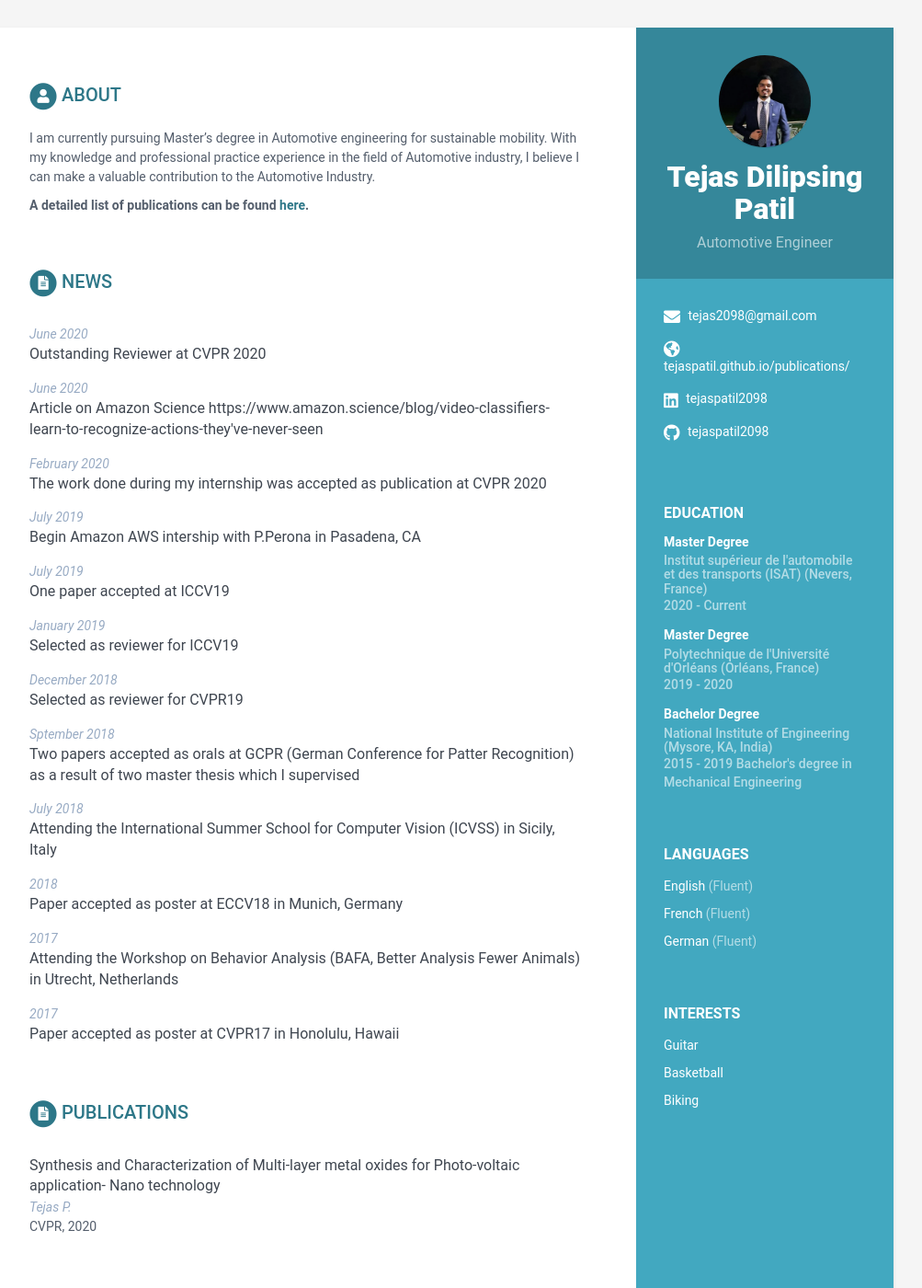
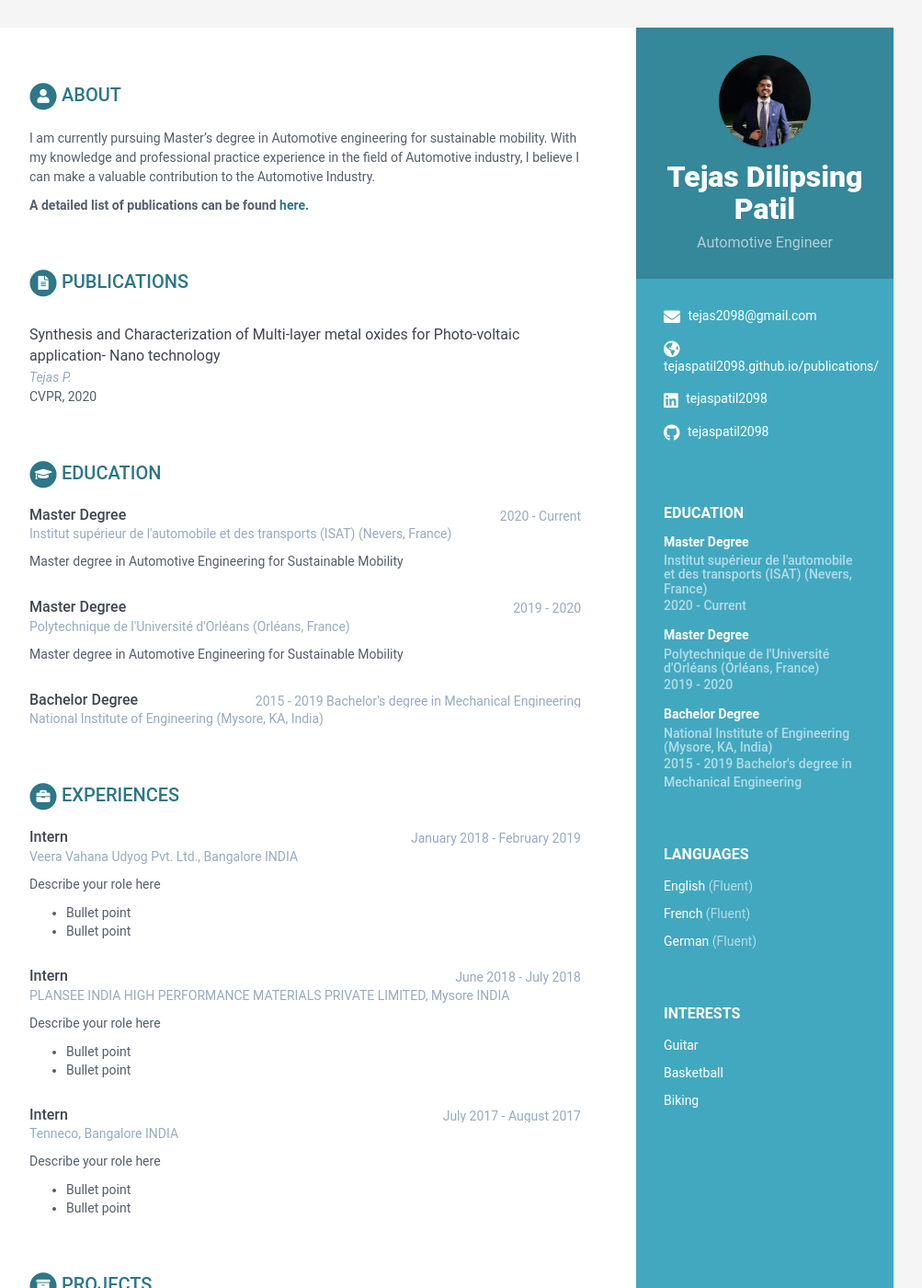
Before and after one commit to tejaspatil2098/tejaspatil2098.github.io, a Jekyll site: the page built from index.html, in a window 1280 px wide and 1400 px high. Shown: the whole window at 92% size, without its empty margins (168-1171 px from the left). Built offline with Jekyll 4.4.1, drawn with Linux system fonts in a browser that asks for light colours; part of the change alters nothing that is shown.

Commit message:
Update data.yml

```diff
--- a/_data/data.yml
+++ b/_data/data.yml
@@ -14,7 +14,7 @@ sidebar:
     # Sidebar links
     email: tejas2098@gmail.com
     phone:
-    website: tejaspatil.github.io/publications/ #do not add http://
+    website: tejaspatil2098.github.io/publications/ #do not add http://
     linkedin: tejaspatil2098
     github: tejaspatil2098
     gitlab:
@@ -50,47 +50,47 @@ career-profile:
       I am currently pursuing Master's degree in Automotive engineering for sustainable mobility.
       With my knowledge and professional practice experience in the field of Automotive industry, I believe I can make a valuable contribution to the Automotive Industry.
 
-news:
-    title: News
-    intro: |
+# news:
+#     title: News
+#     intro: |
 
 
-    posts:
-        - time: June 2020
-          title: Outstanding Reviewer at CVPR 2020
+#     posts:
+#         - time: June 2020
+#           title: Outstanding Reviewer at CVPR 2020
 
-        - time: June 2020
-          title: Article on Amazon Science https://www.amazon.science/blog/video-classifiers-learn-to-recognize-actions-they've-never-seen
+#         - time: June 2020
+#           title: Article on Amazon Science https://www.amazon.science/blog/video-classifiers-learn-to-recognize-actions-they've-never-seen
 
-        - time: February 2020
-          title: The work done during my internship was accepted as publication at CVPR 2020
+#         - time: February 2020
+#           title: The work done during my internship was accepted as publication at CVPR 2020
 
-        - time: July 2019
-          title: Begin Amazon AWS intership with P.Perona in Pasadena, CA
+#         - time: July 2019
+#           title: Begin Amazon AWS intership with P.Perona in Pasadena, CA
 
-        - time: July 2019
-          title: One paper accepted at ICCV19
+#         - time: July 2019
+#           title: One paper accepted at ICCV19
 
-        - time: January 2019
-          title: Selected as reviewer for ICCV19
+#         - time: January 2019
+#           title: Selected as reviewer for ICCV19
 
-        - time: December 2018
-          title: Selected as reviewer for CVPR19
+#         - time: December 2018
+#           title: Selected as reviewer for CVPR19
 
-        - time: Sptember 2018
-          title: Two papers accepted as orals at GCPR (German Conference for Patter Recognition) as a result of two master thesis which I supervised
+#         - time: Sptember 2018
+#           title: Two papers accepted as orals at GCPR (German Conference for Patter Recognition) as a result of two master thesis which I supervised
 
-        - time: July 2018
-          title: Attending the International Summer School for Computer Vision (ICVSS) in Sicily, Italy
+#         - time: July 2018
+#           title: Attending the International Summer School for Computer Vision (ICVSS) in Sicily, Italy
 
-        - time: 2018
-          title: Paper accepted as poster at ECCV18 in Munich, Germany
+#         - time: 2018
+#           title: Paper accepted as poster at ECCV18 in Munich, Germany
 
-        - time: 2017
-          title: Attending the Workshop on Behavior Analysis (BAFA, Better Analysis Fewer Animals) in Utrecht, Netherlands
+#         - time: 2017
+#           title: Attending the Workshop on Behavior Analysis (BAFA, Better Analysis Fewer Animals) in Utrecht, Netherlands
 
-        - time: 2017
-          title: Paper accepted as poster at CVPR17 in Honolulu, Hawaii
+#         - time: 2017
+#           title: Paper accepted as poster at CVPR17 in Honolulu, Hawaii
 
 education:
     - degree: Master Degree
```
